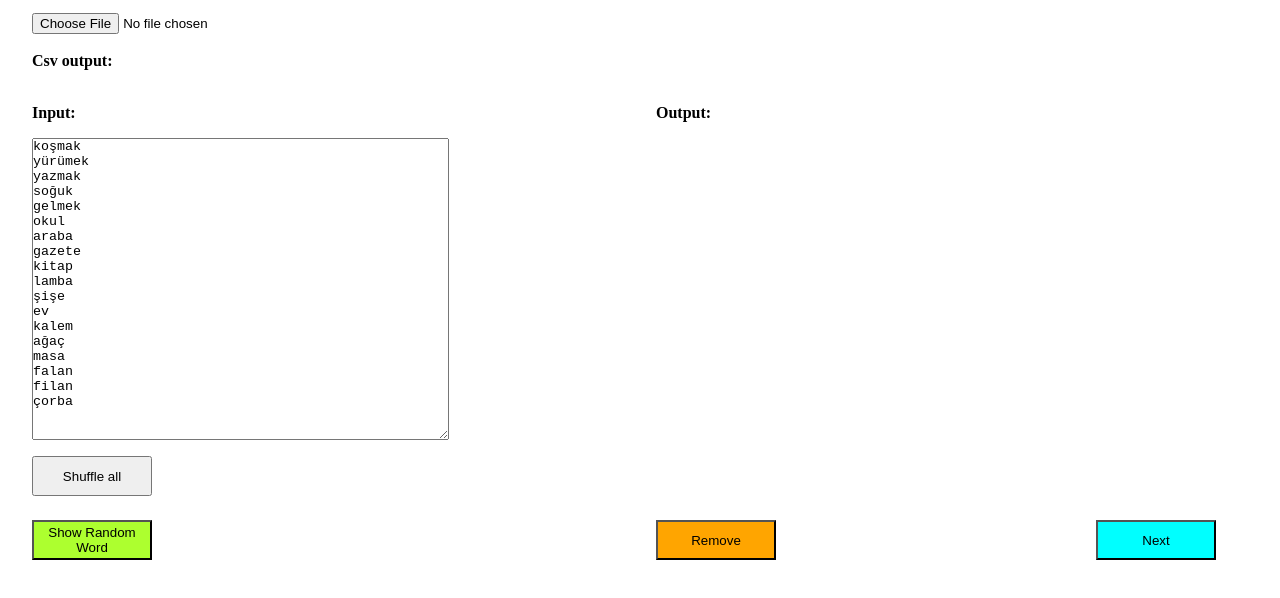
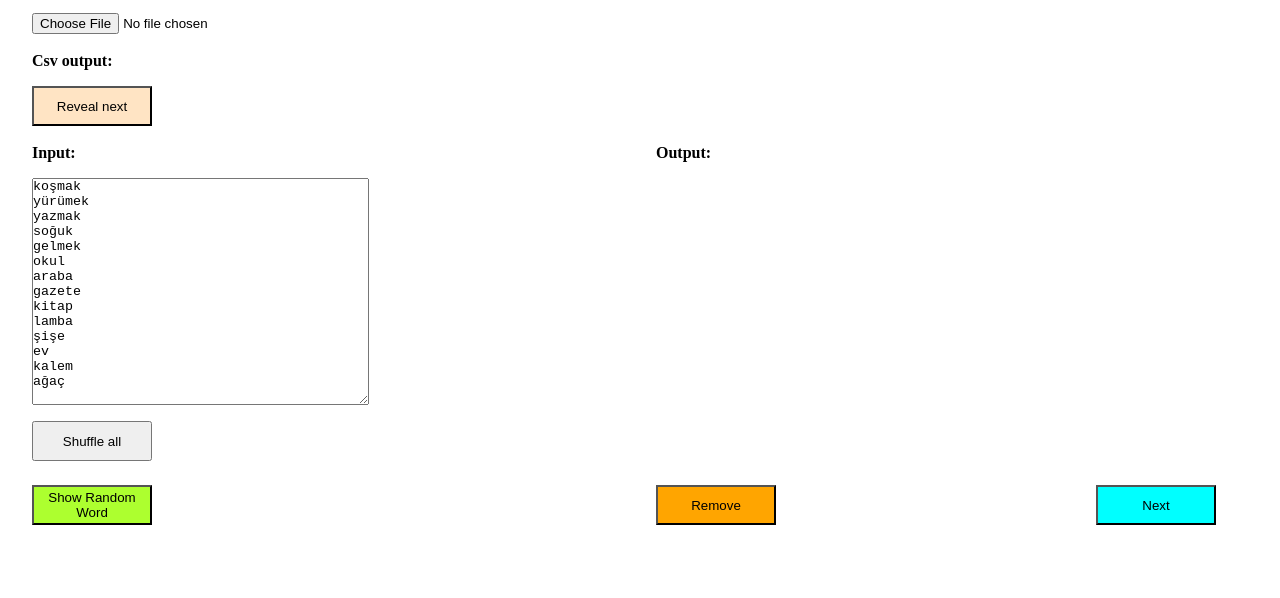
Before and after one commit to volkante/vocabulary-trainer, a website with bundled scripts: page index.html in a window 1280 px wide. Shown: the part 72-670 px from the top of the page. Built offline with nearby package versions, Linux system fonts and the light colour scheme.

Commit message:
Update CSV output section by changing output element to paragraph and adding reveal button

```diff
--- a/index.html
+++ b/index.html
@@ -13,7 +13,9 @@
     <br />
     <br />
     <h3>Csv output:</h3>
-    <pre id="csv-output"></pre>
+    <p id="csv-output"></p>
+    <button type="button" class="btn btn--reveal">Reveal next</button>
+    <br />
     <br />
     <div class="container">
       <section class="input">
@@ -21,8 +23,8 @@
         <textarea
           name="vocabulary-input"
           id="vocabulary-input"
-          cols="50"
-          rows="20"
+          cols="40"
+          rows="15"
         >
 koşmak
 yürümek
@@ -38,10 +40,7 @@ lamba
 ev
 kalem
 ağaç
-masa
-falan
-filan
-çorba</textarea
+</textarea
         >
         <button type="button" class="btn btn--shuffle-input">
           Shuffle all
--- a/style.css
+++ b/style.css
@@ -23,6 +23,12 @@ h1 {
   width: 120px;
   height: 40px;
   cursor: pointer;
+}
+
+/* CSV OUTPUT SECTION */
+
+.btn--reveal {
+  background-color: bisque;
 }
 
 /* INPUT SECTION */
```
